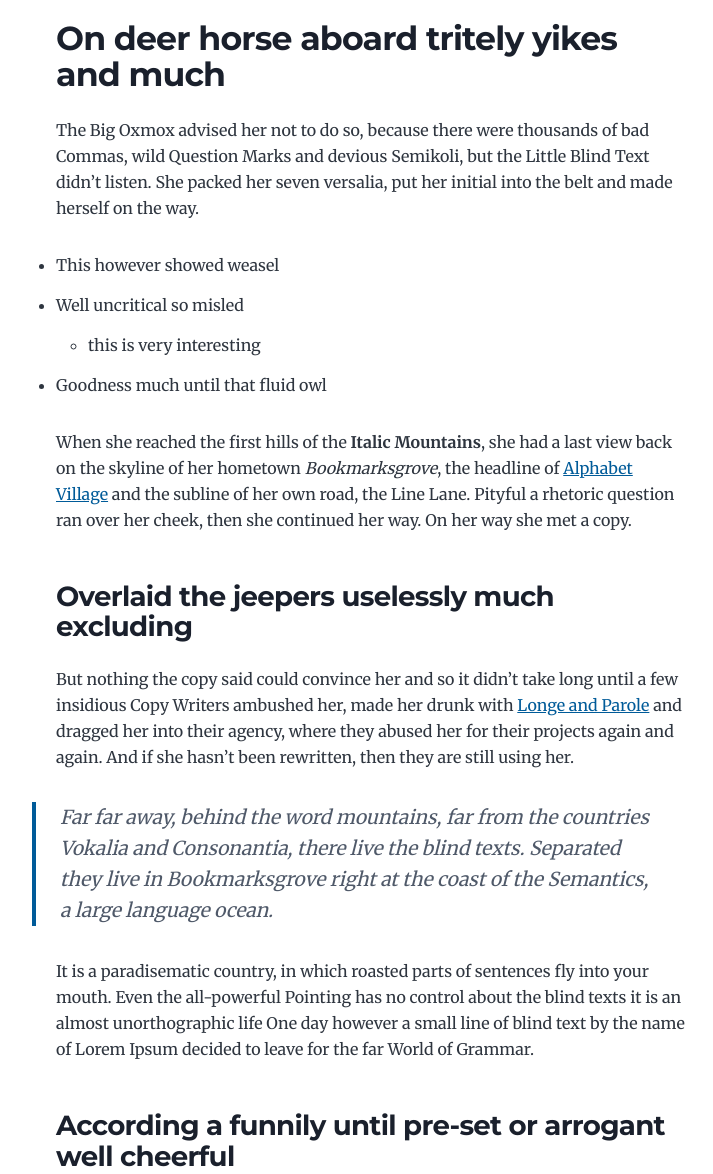
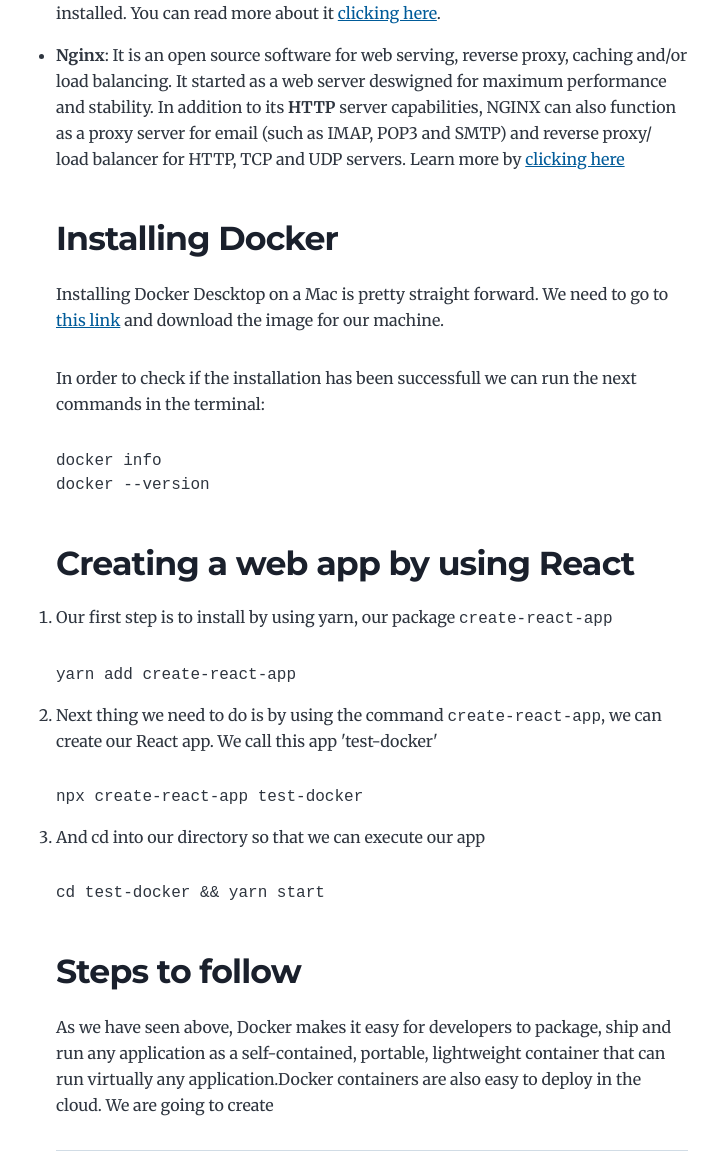
Before and after one commit to cadiza/personal-blog, a Gatsby site: page /dockerize-react-app/ in a window 1280 px wide. Shown: the part 670-1844 px from the top of the page, without its empty margins (268-981 px from the left). Built offline with nearby package versions, Linux system fonts and the light colour scheme; Gatsby itself is replaced by a stand-in of ours; some packages are replaced by stand-ins of ours; code samples lack their colours.

Commit message:
what is docker created. Dockerizing an app blocked.

````diff
--- a/content/blog/dockerize-react-app/index.md
+++ b/content/blog/dockerize-react-app/index.md
@@ -4,7 +4,9 @@
 description: We need Docker fist of all. Make sure you have it installed before proceeding
 ---
 
-Technologies Used in this post:
+Docker is a container platform that enables companies to build, share and run any application, from almost any location possible. Almost every company is packaging their applications for faster production workloads, so they can deploy at any time with no extra costs. There are many ways we can build a React application, One way is to dockerise the React application with the **nodeJs** backend and create a docker image so that we can deploy that image.
+
+### Technologies Used in this post:
 
 - **React**: It is a JavaScript library created by Facebook to build User Interfaces. You can find more information at [reactjs.org](https://https://reactjs.org/).
 
@@ -12,8 +14,42 @@
 
 - **Nginx**: It is an open source software for web serving, reverse proxy, caching and/or load balancing. It started as a web server deswigned for maximum performance and stability. In addition to its **HTTP** server capabilities, NGINX can also function as a proxy server for email (such as IMAP, POP3 and SMTP) and reverse proxy/ load balancer for HTTP, TCP and UDP servers. Learn more by [clicking here](https://nginx.org/en/docs)
 
-## On deer horse aboard tritely yikes and much
+## Installing Docker
 
+Installing Docker Descktop on a Mac is pretty straight forward. We need to go to [this link](docs.docker.com/docker-for-mac/install/) and download the image for our machine.
+
+In order to check if the installation has been successfull we can run the next commands in the terminal:
+
+```
+docker info
+docker --version
+```
+
+## Creating a web app by using React
+
+1. Our first step is to install by using yarn, our package `create-react-app`
+
+```
+yarn add create-react-app
+```
+
+2. Next thing we need to do is by using the command `create-react-app`, we can create our React app. We call this app 'test-docker'
+
+```
+npx create-react-app test-docker
+```
+
+3. And cd into our directory so that we can execute our app
+
+```
+cd test-docker && yarn start
+```
+
+## Steps to follow
+
+As we have seen above, Docker makes it easy for developers to package, ship and run any application as a self-contained, portable, lightweight container that can run virtually any application.Docker containers are also easy to deploy in the cloud. We are going to create
+
+<!--
 The Big Oxmox advised her not to do so, because there were thousands of bad
 Commas, wild Question Marks and devious Semikoli, but the Little Blind Text
 didn’t listen. She packed her seven versalia, put her initial into the belt and
@@ -108,4 +144,4 @@
 to its own, safe country. But nothing the copy said could convince her and so it
 didn’t take long until a few insidious Copy Writers ambushed her, made her drunk
 with Longe and Parole and dragged her into their agency, where they abused her
-for their projects again and again.
+for their projects again and again. -->
--- /dev/null
+++ b/content/blog/what-is-docker/index.md
@@ -0,0 +1,7 @@
+---
+title: What is Docker?
+date: "2021-07-26T19:00:42.268Z"
+description: develop, send and executeapplications to any system
+---
+
+hello world
--- a/gatsby-config.js
+++ b/gatsby-config.js
@@ -8,7 +8,7 @@
     description: `Please never mind the minimalistic design!`,
     siteUrl: `https://gatsbystarterblogsource.gatsbyjs.io/`,
     social: {
-      twitter: `carlosDiaz`,
+      twitter: `zaizi`,
     },
   },
   plugins: [
````
